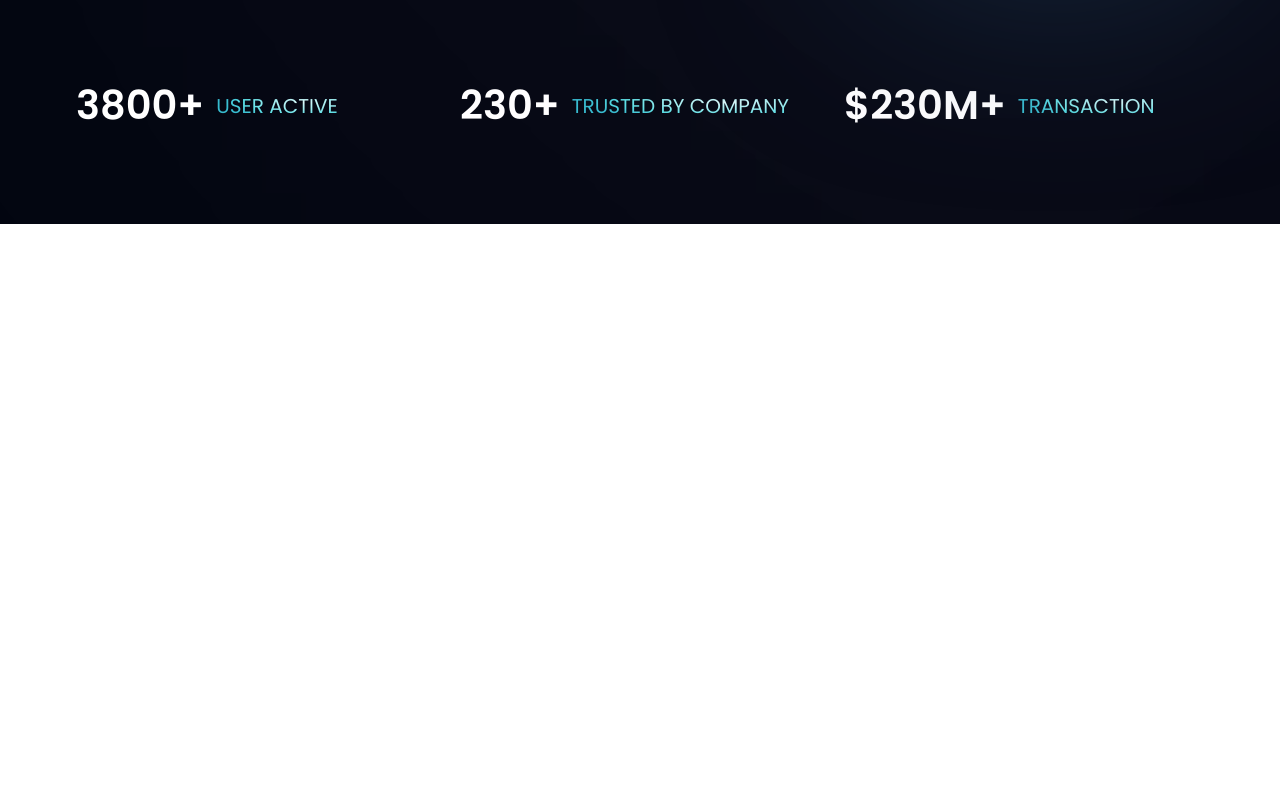
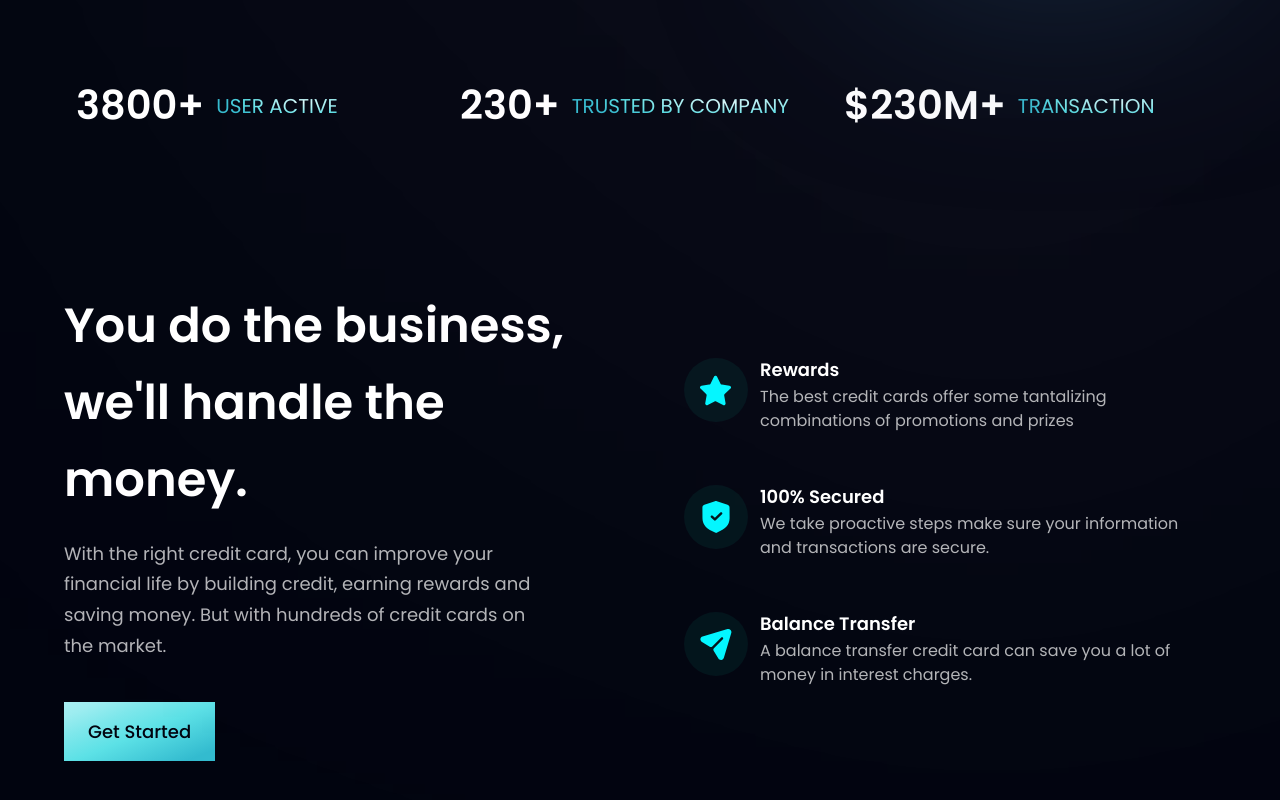
Before and after one commit to michelesilva20/bank_modern_app, a React (Vite) app: page / in a window 1280 px wide. Shown: the part 721-1521 px from the top of the page. Before the commit the page ends 945 px from the top, so only its background shows below. Built offline with nearby package versions, Linux system fonts and the light colour scheme.

Commit message:
two day: feito seção Business

```diff
--- a/src/components/Business.jsx
+++ b/src/components/Business.jsx
@@ -1,10 +1,38 @@
-import React from 'react'
+import { features } from '../constants';
+import styles, {layout} from '../style';
+import Button from './Button';
+
+const FeatureCard = ({icon, title, content, index}) => (
+  <div className={`flex flex-row p-6 rounded-[20px] ${index !== features - 1 ? "mv-6" : "mb-0"} feature-card`}>
+    <div className={`w-[64px] h-[64px] rounded-full ${styles.flexCenter} bg-dimBlue`}>
+      <img src={icon} alt="icon" className='w-[50%] h-[50%] object-contain' />
+    </div>
+    <div className='flex-1 flex flex-col ml-3'>
+      <h4 className='font-poppins font-semibold text-white text-[18px] leading-[23px] mb-1'>{title}</h4>
+      <p className='font-poppins font-normal text-dimWhite text-[16px] leading-[24px] mb-1'>{content}</p>
+    </div>
+  </div>
+)
 
 const Business = () => {
   return (
-    <div>
+    <section id='features' className={layout.section}>
+      <div className={layout.sectionInfo}>
+        <h2 className={styles.heading2}>You do the business,
+        <br className='ss:block hidden'/> we'll handle the money.</h2>
+        <p className={`${styles.paragraph} max-w-[470px] mt-5`}>With the right credit card, you can improve your financial life by building
+          credit, earning rewards and saving money. But with hundreds of credit cards on the market.
+        </p>
 
-    </div>
+        <Button styles="mt-10"/>
+      </div>
+
+      <div className={`${layout.sectionImg} flex-col`}>
+        {features.map((feature, index) => (
+          <FeatureCard key={feature.id} {...feature} index={index}/>
+        ))}
+      </div>
+    </section>
   )
 }
 
--- a/src/components/Button.jsx
+++ b/src/components/Button.jsx
@@ -1,10 +1,12 @@
 import React from 'react'
 
-const Button = () => {
+const Button = ({styles}) => {
   return (
-    <div>
-
-    </div>
+    <button type='button' className={`py-4 px-6
+    bg-blue-gradient font-poppins font-medium text-[18px] text-primary outline-none
+    ${styles}`}>
+      Get Started
+    </button>
   )
 }
 
```
